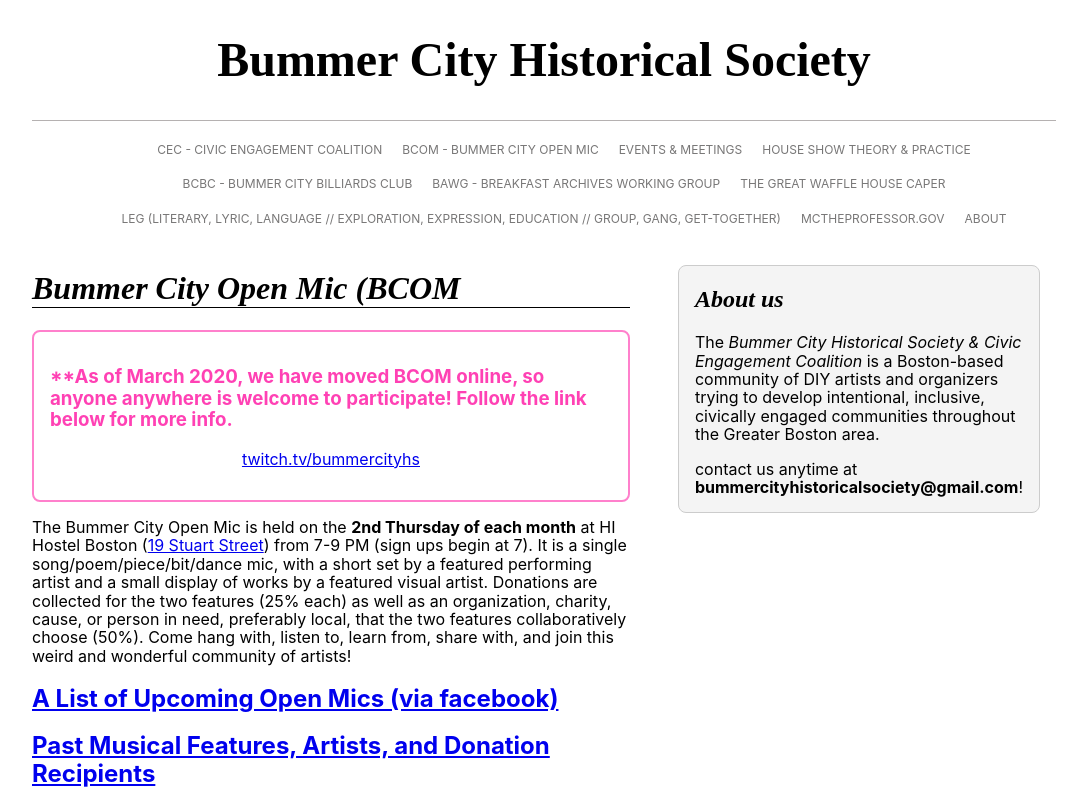
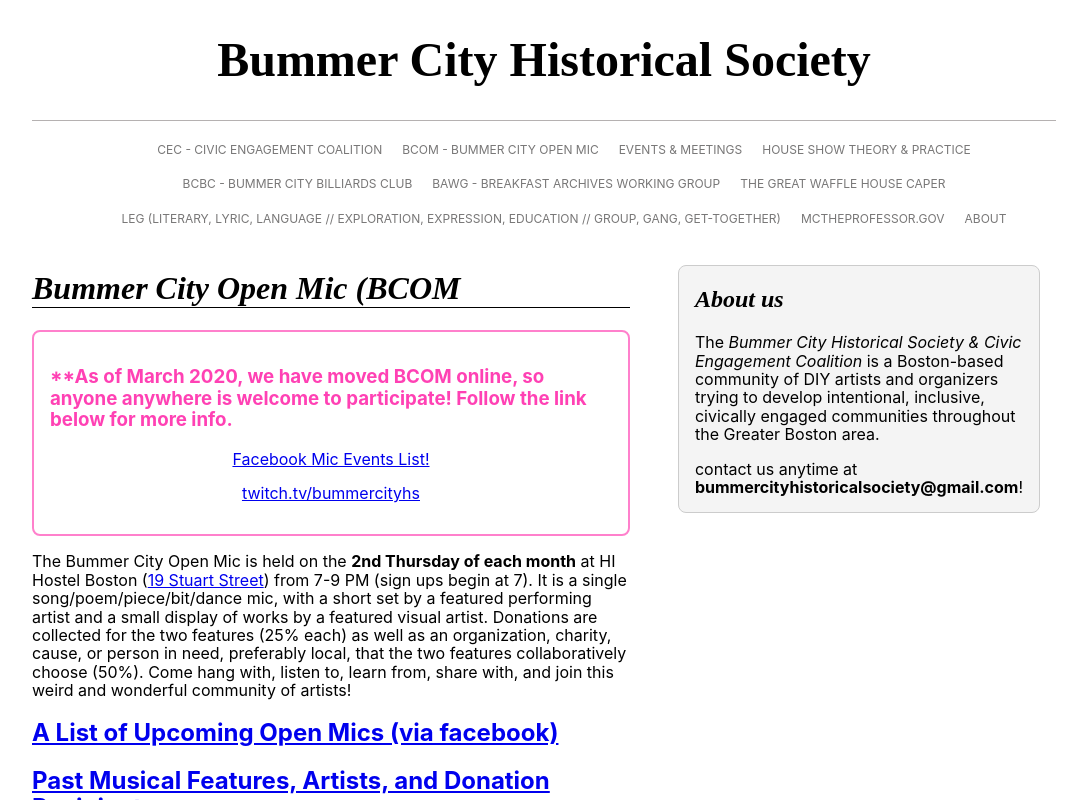
Before and after one commit to nmamidon/bummercitytwo, a React (Create React App) app: page / in a window 1280 px wide. Both pictures are taken after a click on the link "BCOM - BUMMER CITY OPEN MIC". Shown: the top 800 px of the page, without its empty margins (96-1183 px from the left). Built offline with nearby package versions, Linux system fonts and the light colour scheme.

Commit message:
added link to bummer city facebook events on Mic page

```diff
--- a/src/components/OpenMic.js
+++ b/src/components/OpenMic.js
@@ -13,7 +13,8 @@ const OpenMic = () => {
 		        	<h3 className="hot-pink">
 		        		**As of March 2020, we have moved BCOM online, so anyone anywhere is welcome to participate! Follow the link below for more info.
 		        	</h3>
-		        	<p className="tc"><a href="twitch.tv/bummercityhs">twitch.tv/bummercityhs</a></p>
+		        	<p className="tc"><a href="https://www.facebook.com/pg/BummerCityUSA/events/?ref=page_internal">Facebook Mic Events List!</a></p>
+		        	<p className="tc"><a href="https://www.twitch.tv/bummercityhs">twitch.tv/bummercityhs</a></p>
 	        	</div>
 	        	<p>
 	        		The Bummer City Open Mic is held on the <strong>2nd Thursday of each month</strong> at HI Hostel Boston (<a href="https://www.google.com/maps/place/HI+Boston+Hostel/@42.3512199,-71.0656431,17z/data=!3m2!4b1!5s0x89e37a77a393b957:0x2e4f17583fbbc3d0!4m8!3m7!1s0x89e37a1b1a833ea1:0x82e3d529a9b89dd1!5m2!4m1!1i2!8m2!3d42.351216!4d-71.0634544" target="_blank">19 Stuart Street</a>) from 7-9 PM (sign ups begin at 7). It is a single song/poem/piece/bit/dance mic, with a short set by a featured performing artist and a small display of works by a featured visual artist. Donations are collected for the two features (25% each) as well as an organization, charity, cause, or person in need, preferably local, that the two features collaboratively choose (50%). Come hang with, listen to, learn from, share with, and join this weird and wonderful community of artists!
```
